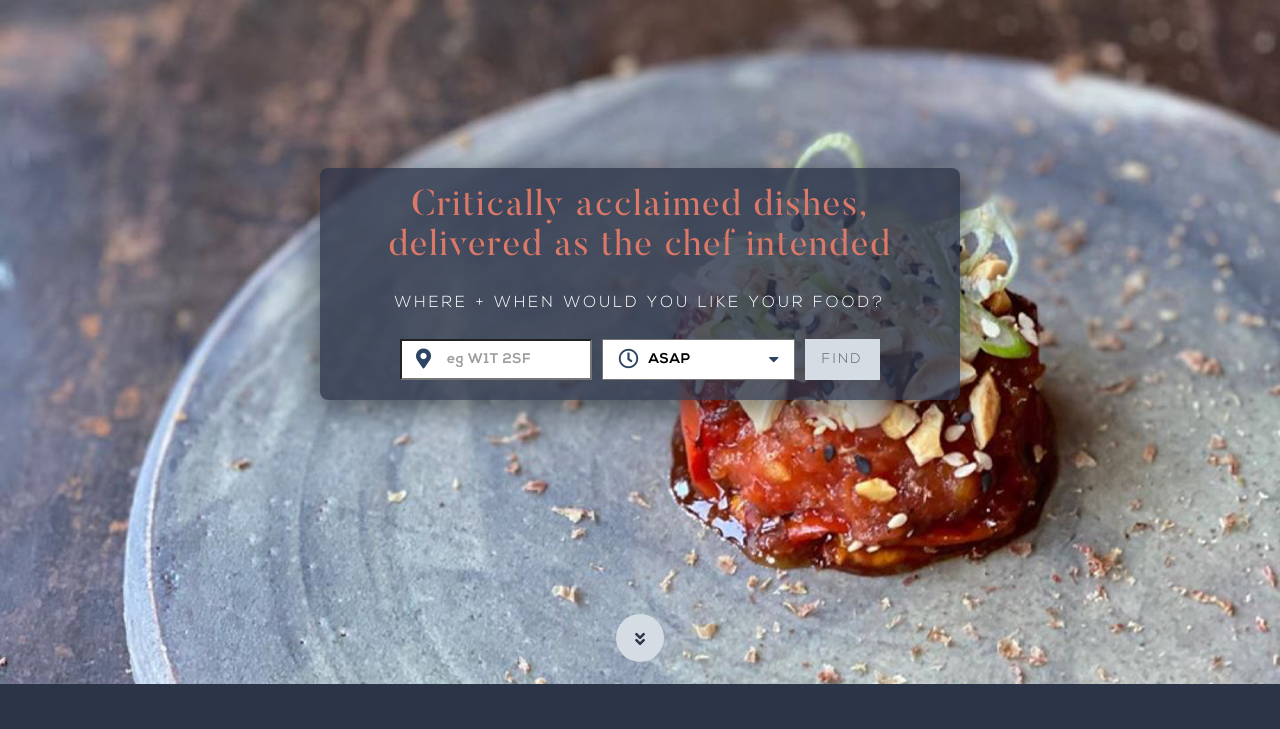
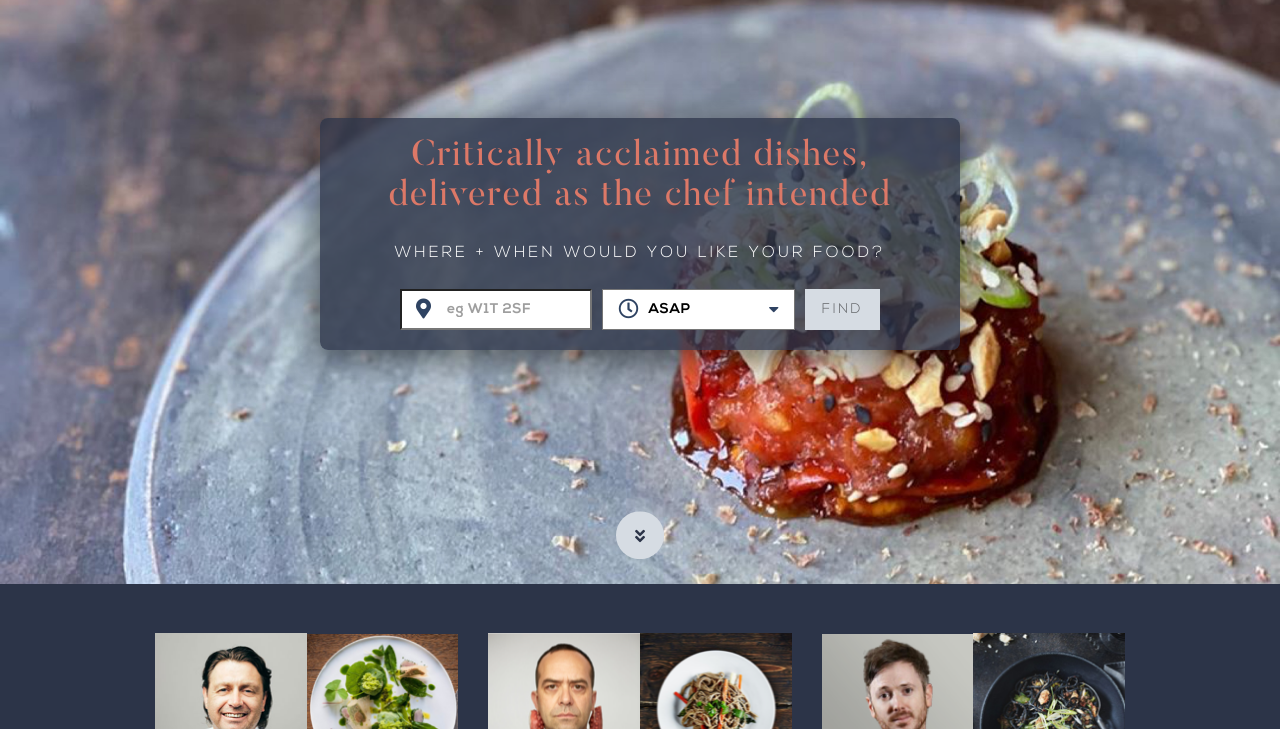
Before and after one commit to devArman/cookandthief, a plain HTML site: page index.html in a window 1280 px wide. Shown: the part 116-845 px from the top of the page. Drawn offline with Linux system fonts and the light colour scheme.

Commit message:
fixing 3

```diff
--- a/assets/css/responsive.css
+++ b/assets/css/responsive.css
@@ -1,3 +1,8 @@
+@media screen and (max-width: 1650px) {
+    .home-top-banner{
+        min-height: 700px;
+    }
+}
 @media screen and (max-width: 850px) {
     .header-search-column{
         order: 3;
```
